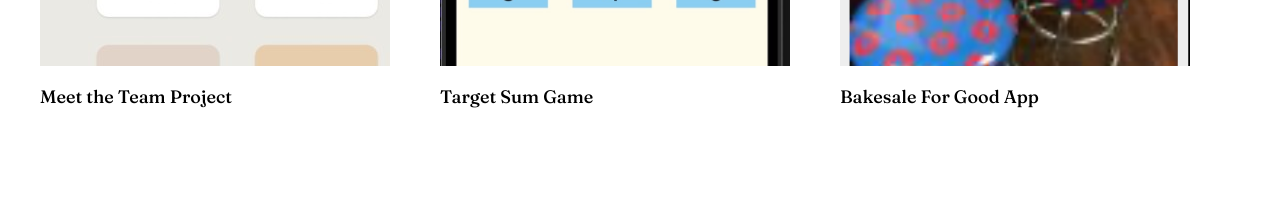
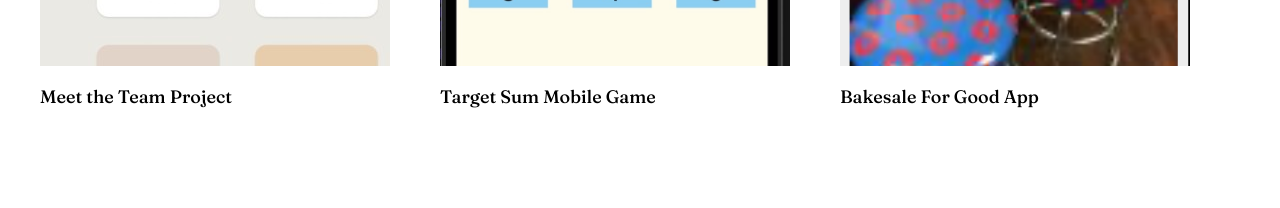
Before and after one commit to drew-post/personal-website, an Angular app: page /projects in a window 1280 px wide. Shown: the part 845-1053 px from the top of the page. Built offline with nearby package versions, Linux system fonts and the light colour scheme.

Commit message:
Update Selector Names

```diff
--- a/src/app/components/about/about.component.ts
+++ b/src/app/components/about/about.component.ts
@@ -1,7 +1,7 @@
 import { Component, OnInit } from '@angular/core';
 
 @Component({
-  selector: 'about',
+  selector: 'about-me',
   templateUrl: './about.component.html',
   styleUrls: ['./about.component.scss']
 })
--- a/src/app/components/andioop/andioop.component.ts
+++ b/src/app/components/andioop/andioop.component.ts
@@ -1,7 +1,7 @@
 import { Component, OnInit } from '@angular/core';
 
 @Component({
-  selector: 'app-andioop',
+  selector: 'and-i-oop',
   templateUrl: './andioop.component.html',
   styleUrls: ['./andioop.component.scss']
 })
--- a/src/app/components/bakesale-app/bakesale-app.component.ts
+++ b/src/app/components/bakesale-app/bakesale-app.component.ts
@@ -1,7 +1,7 @@
 import { Component, OnInit } from '@angular/core';
 
 @Component({
-  selector: 'app-bakesale-app',
+  selector: 'bakesale-app',
   templateUrl: './bakesale-app.component.html',
   styleUrls: ['./bakesale-app.component.scss']
 })
--- a/src/app/components/meet-the-team/meet-the-team.component.ts
+++ b/src/app/components/meet-the-team/meet-the-team.component.ts
@@ -1,7 +1,7 @@
 import { Component, OnInit } from '@angular/core';
 
 @Component({
-  selector: 'app-meet-the-team',
+  selector: 'meet-the-team',
   templateUrl: './meet-the-team.component.html',
   styleUrls: ['./meet-the-team.component.scss']
 })
--- a/src/app/components/personal-website/personal-website.component.ts
+++ b/src/app/components/personal-website/personal-website.component.ts
@@ -1,7 +1,7 @@
 import { Component, OnInit } from '@angular/core';
 
 @Component({
-  selector: 'app-personal-website',
+  selector: 'personal-website',
   templateUrl: './personal-website.component.html',
   styleUrls: ['./personal-website.component.scss']
 })
--- a/src/app/components/projects/projects.component.ts
+++ b/src/app/components/projects/projects.component.ts
@@ -2,7 +2,7 @@ import { Component, OnInit } from '@angular/core';
 import { ProjectItem } from 'src/app/models/projectItem.model';
 
 @Component({
-  selector: 'projects',
+  selector: 'my-projects',
   templateUrl: './projects.component.html',
   styleUrls: ['./projects.component.scss']
 })
@@ -30,7 +30,7 @@ export class ProjectsComponent implements OnInit {
       imagePath: "meetTheTeam"
     },
     {
-      title: "Target Sum Game",
+      title: "Target Sum Mobile Game",
       route: "targetsumgame",
       imagePath: "targetSumGame"
     },
--- a/src/app/components/sygnomics/sygnomics.component.ts
+++ b/src/app/components/sygnomics/sygnomics.component.ts
@@ -2,7 +2,7 @@ import { Component, OnInit } from '@angular/core';
 import { ProjectDetailsItem } from 'src/app/models/projectDetailsItem.model';
 
 @Component({
-  selector: 'app-sygnomics',
+  selector: 'sygnomics-project',
   templateUrl: './sygnomics.component.html',
   styleUrls: ['./sygnomics.component.scss']
 })
--- a/src/app/components/target-sum-game/target-sum-game.component.ts
+++ b/src/app/components/target-sum-game/target-sum-game.component.ts
@@ -1,7 +1,7 @@
 import { Component, OnInit } from '@angular/core';
 
 @Component({
-  selector: 'app-target-sum-game',
+  selector: 'target-sum-game',
   templateUrl: './target-sum-game.component.html',
   styleUrls: ['./target-sum-game.component.scss']
 })
```
